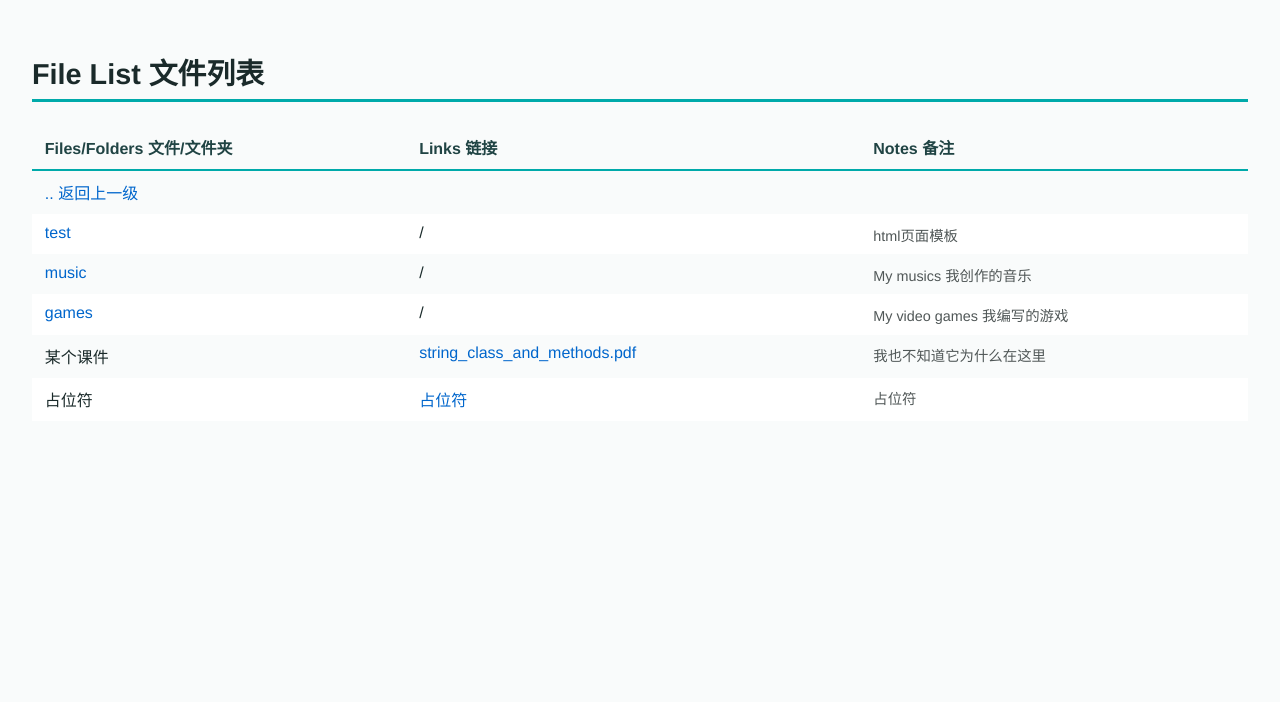
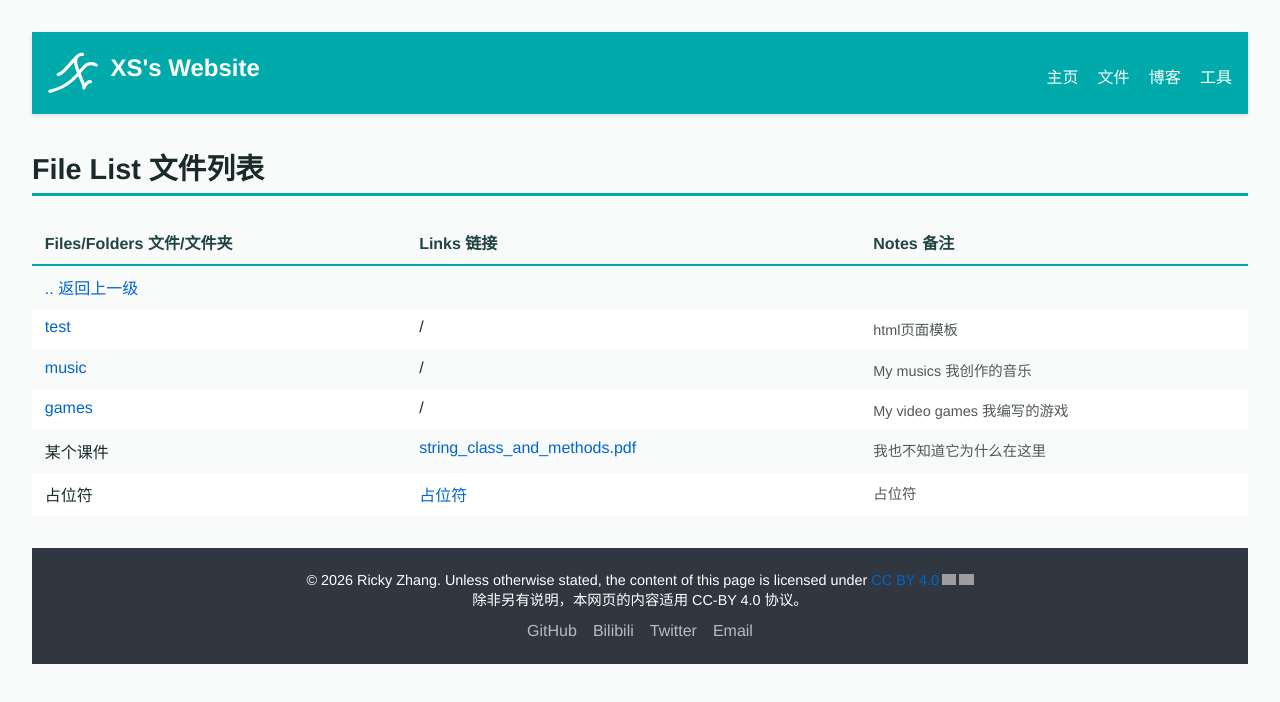
Before and after one commit to 19ty84/ricky-zhang.github.io, a plain HTML site: page files/index.html in a window 1280 px wide. Drawn offline with Linux system fonts and the light colour scheme; grey boxes are pictures that could not be loaded.

Commit message:
test header and footer in files

```diff
--- a/files/index.html
+++ b/files/index.html
@@ -7,9 +7,29 @@
   <link rel="icon" type="image/x-icon" href="/favicon.ico">
   <link rel="shortcut icon" type="image/x-icon" href="/favicon.ico">
   <link rel="stylesheet" type="text/css" href="/styles/files-style.css">
+  <link rel="stylesheet" type="text/css" href="/styles/header-style.css">
 </head>
 
 <body>
+  <header class="site-header">
+    <div class="container">
+      <div class="logo-container">
+        <a href="/">
+          <img class="logo" src="/icons/xs-white.svg" alt="XS" width="50" height="50">
+        </a>
+        <h1 class="logo">XS's Website</h1>
+      </div>
+      <nav class="main-nav">
+        <ul>
+          <li><a href="/">主页</a></li>
+          <li><a href="/files">文件</a></li>
+          <li><a href="/blogs">博客</a></li>
+          <li><a href="/tools">工具</a></li>
+        </ul>
+      </nav>
+    </div>
+  </header>
+
   <main>
 
     <h1>File List 文件列表</h1>
@@ -67,6 +87,27 @@
       </tbody>
     </table>
   </main>
+
+  <footer class="site-footer">
+    <div class="container">
+      <p>
+        &copy; 2026 Ricky Zhang. Unless otherwise stated, the content of this page is licensed under <a
+          href="https://creativecommons.org/licenses/by/4.0/">CC BY 4.0</a><img
+          src="https://mirrors.creativecommons.org/presskit/icons/cc.svg" alt=""
+          style="max-width: 1em;max-height:1em;margin-left: .2em;"><img
+          src="https://mirrors.creativecommons.org/presskit/icons/by.svg" alt=""
+          style="max-width: 1em;max-height:1em;margin-left: .2em;">
+        <br>
+        除非另有说明，本网页的内容适用 CC-BY 4.0 协议。
+      </p>
+      <ul class="social-links">
+        <li><a href="https://github.com/19ty84/ricky-zhang.github.io">GitHub</a></li>
+        <li><a href="https://space.bilibili.com/519009329">Bilibili</a></li>
+        <li><a href="https://x.com/XSsMC_Ricky">Twitter</a></li>
+        <li><a href="mailto:2647748131@qq.com">Email</a></li>
+      </ul>
+    </div>
+  </footer>
 </body>
 
 </html>
```
Also changed, not shown: template.html (+1 -1 lines).
